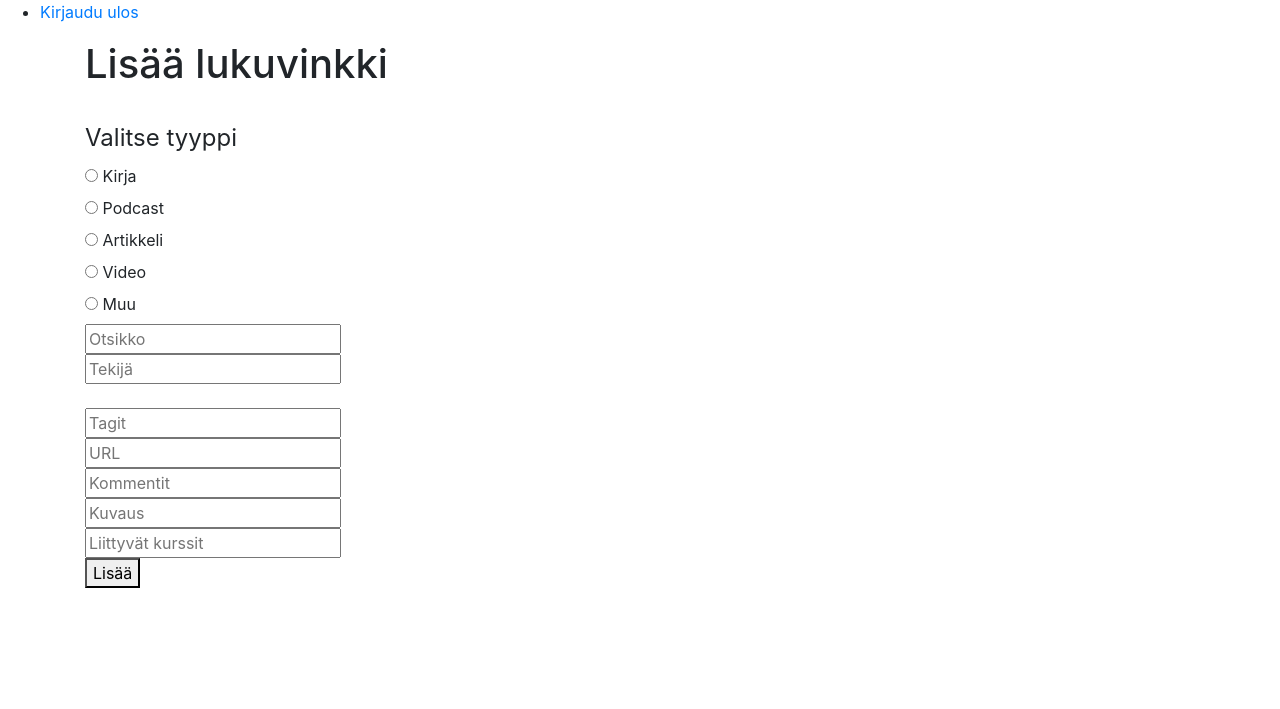
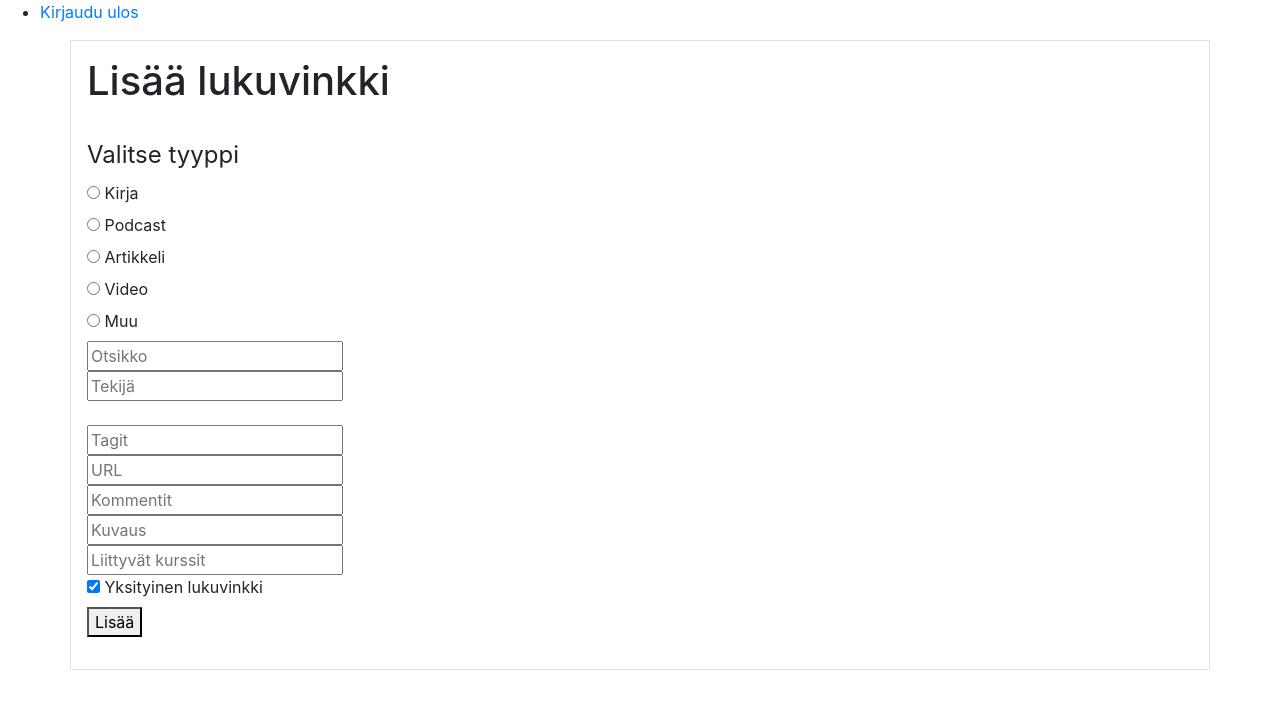
Before and after one commit to taapp/ohtu-lukuvinkkikirjasto, a Flask app: page /add_subject in a window 1280 px wide. Shown: the top 709 px of the page. Run offline with Flask 2, Linux system fonts and the light colour scheme; the visitor is signed in with stand-in values (Sample User, id 1); some libraries are stand-ins or nearby versions.

Commit message:
alustettu checkbox lukuvinkin yksityisyydelle ja tyylitelty näkymää

```diff
--- a/src/templates/add_subject.html
+++ b/src/templates/add_subject.html
@@ -16,11 +16,11 @@
     <ul>
       <li><a href="/logout">Kirjaudu ulos</a></li>
     </ul>
-    <div class="container">
+    <div class="container p-3 my-3 border">
       <h1>Lisää lukuvinkki</h1>
       <br>
       <form action="" method="post">
-        <fieldset>
+        <!--<fieldset>-->
           <legend>Valitse tyyppi</legend>
 
             <input type="radio" onclick="showIsbn();" id="kirja" name="tyyppi" value="kirja">
@@ -37,7 +37,7 @@
 
             <input type="radio" onclick="hideIsbn();" id="muu" name="tyyppi" value="muu">
             <label for="muu">Muu</label><br/>
-        </fieldset>
+       <!-- </fieldset> -->
          <input type="text" placeholder="Otsikko" name="otsikko" id="otsikko"><br>
          <input type="text" placeholder="Tekijä" name="kirjailija" id="kirjailija"><br>
          <input style="display: none;" type="text" placeholder="ISBN" name="isbn" id="isbn"><br>
@@ -46,6 +46,11 @@
          <input type="text" placeholder="Kommentit" name="kommentit" id="kommentit"><br>
          <input type="text" placeholder="Kuvaus" name="kuvaus" id="kuvaus"><br>
          <input type="text" placeholder="Liittyvät kurssit" name="kurssit" id="kurssit"><br>
+         <div></div>
+          <input type="checkbox" id="yksityinen" name="yksityinen"
+                 checked>
+          <label for="yksityinen">Yksityinen lukuvinkki</label>
+          <div>
          <button>
             Lisää
           </button>
--- a/src/templates/list.html
+++ b/src/templates/list.html
@@ -9,7 +9,7 @@
         }
         </style>
     <div class="search-container">
-      <form action="/action_page.php">
+      <form action="/search.html">
         <input type="text" placeholder="Hae vinkkejä" name="search">
         <button type="submit">Etsi</button>
       </form>
```
Also changed, not shown: src/data/database.db.
